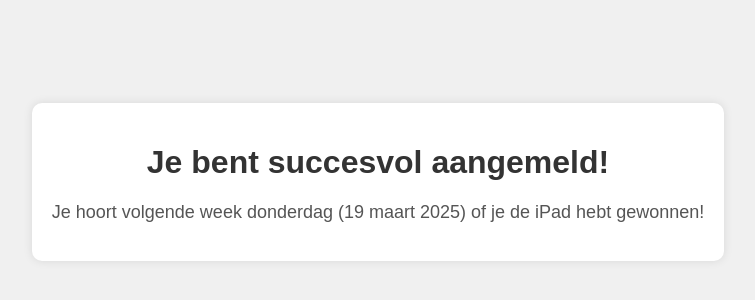
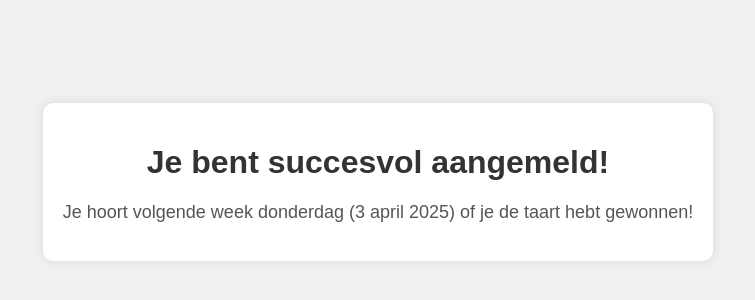
Before and after one commit to ExamencommissieCC/winactietaart, a plain HTML site: page homepage.html in a window 1280 px wide. Shown: the part 226-526 px from the top of the page, without its empty margins (262-1017 px from the left). Drawn offline with Linux system fonts and the light colour scheme.

Commit message:
Update homepage.html

```diff
--- a/homepage.html
+++ b/homepage.html
@@ -46,7 +46,7 @@
 <body onload="volgendeWeekDonderdag()">
     <div class="container">
         <h1>Je bent succesvol aangemeld!</h1>
-        <p>Je hoort volgende week donderdag (19 maart 2025) of je de iPad hebt gewonnen!</p>
+        <p>Je hoort volgende week donderdag (3 april 2025) of je de taart hebt gewonnen!</p>
     </div>
 </body>
 </html>
```
